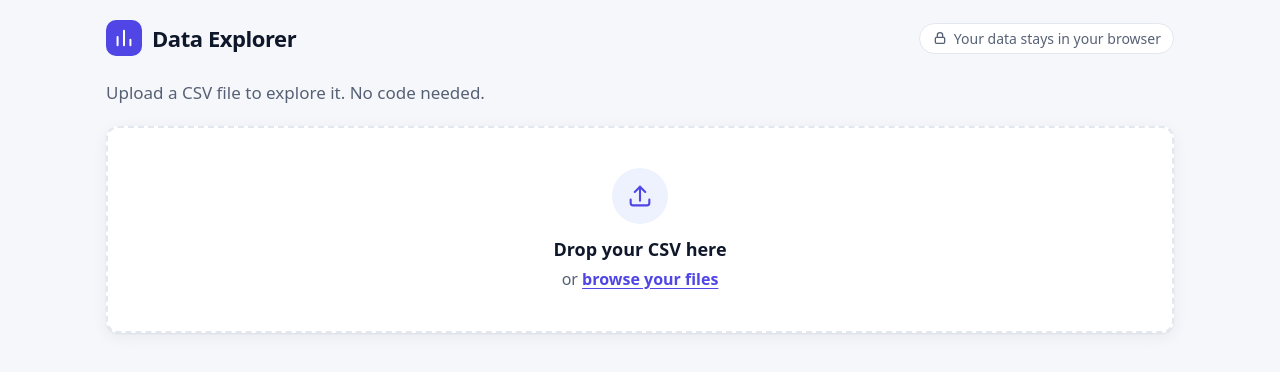
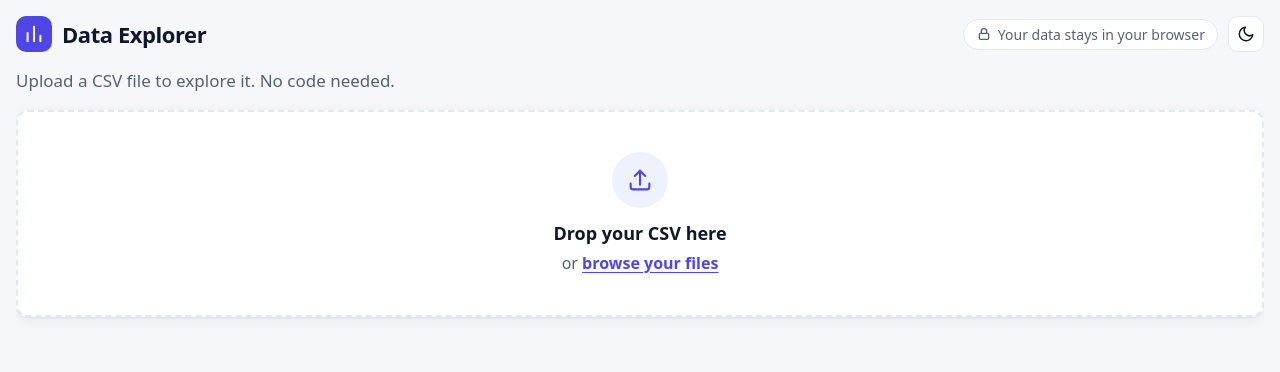
Before and after one commit to marcoscobo/data-explorer, a Vue app: page / in a window 1280 px wide. Shown: the top 372 px of the page. Built offline with nearby package versions, Linux system fonts and the light colour scheme.

Commit message:
feat: single-scroll app shell with theme toggle in header

```diff
--- a/src/App.vue
+++ b/src/App.vue
@@ -2,6 +2,7 @@
 import { ref } from 'vue'
 import FileUpload from './components/FileUpload.vue'
 import DataPreview from './components/DataPreview.vue'
+import ThemeToggle from './components/ThemeToggle.vue'
 import { isCsvFile, parseCsv, type CsvResult } from './csv/parseCsv'
 
 const title = 'Data Explorer'
@@ -54,6 +55,7 @@ async function onSelect(file: File) {
         </span>
         <h1>{{ title }}</h1>
       </div>
+      <div class="actions">
         <p class="privacy">
           <svg
             viewBox="0 0 24 24"
@@ -77,13 +79,24 @@ async function onSelect(file: File) {
           </svg>
           Your data stays in your browser
         </p>
+        <ThemeToggle />
+      </div>
     </header>
 
-    <main class="main">
-      <p class="intro">
+    <main
+      class="main"
+      :class="{ loaded: result?.ok }"
+    >
+      <p
+        v-if="!result?.ok"
+        class="intro"
+      >
         Upload a CSV file to explore it. No code needed.
       </p>
-      <FileUpload @select="onSelect" />
+      <FileUpload
+        :compact="!!result?.ok"
+        @select="onSelect"
+      />
       <div
         v-if="error"
         role="alert"
@@ -106,9 +119,14 @@ async function onSelect(file: File) {
 
 <style scoped>
 .page {
-  max-width: 1100px;
+  display: flex;
+  flex-direction: column;
+  height: 100vh;
+  height: 100dvh;
+  max-width: 1400px;
   margin: 0 auto;
-  padding: 1.25rem 1rem 3rem;
+  padding: 1rem 1rem 1rem;
+  overflow: hidden; /* the page never scrolls; the data area is the only scroller */
 }
 .header {
   display: flex;
@@ -116,7 +134,12 @@ async function onSelect(file: File) {
   align-items: center;
   justify-content: space-between;
   gap: 0.75rem;
-  padding-bottom: 1.5rem;
+  padding-bottom: 1rem;
+}
+.actions {
+  display: flex;
+  align-items: center;
+  gap: 0.625rem;
 }
 .brand {
   display: flex;
@@ -149,8 +172,14 @@ h1 {
 }
 .main {
   display: flex;
+  flex: 1;
   flex-direction: column;
-  gap: 1.25rem;
+  gap: 1rem;
+  min-height: 0;
+  overflow-y: auto; /* only the empty state may need it on very short screens */
+}
+.main.loaded {
+  overflow: hidden;
 }
 .intro {
   margin: 0;
--- a/src/components/DataPreview.vue
+++ b/src/components/DataPreview.vue
@@ -116,6 +116,10 @@ function formatSize(bytes: number) {
 
 <style scoped>
 .card {
+  display: flex;
+  flex: 1 1 auto;
+  flex-direction: column;
+  min-height: 0;
   background: var(--surface);
   border: 1px solid var(--border);
   border-radius: var(--radius);
@@ -124,6 +128,7 @@ function formatSize(bytes: number) {
 }
 .head {
   display: flex;
+  flex: none;
   flex-wrap: wrap;
   align-items: center;
   justify-content: space-between;
@@ -160,6 +165,7 @@ h2 {
   white-space: nowrap;
 }
 .banner {
+  flex: none;
   margin: 1rem 1.25rem 0;
   padding: 0.75rem 1rem;
   border: 1px solid var(--warn-border);
@@ -173,9 +179,10 @@ h2 {
   padding-left: 1.25rem;
 }
 .scroll {
-  overflow: auto;
-  max-height: 60vh;
+  flex: 1 1 auto;
+  min-height: 0;
   margin-top: 1rem;
+  overflow: auto; /* the single scroll area of the page, both directions */
 }
 table {
   width: 100%;
@@ -208,6 +215,7 @@ tbody tr:hover {
   background: var(--accent-soft);
 }
 .note {
+  flex: none;
   margin: 0;
   padding: 0.75rem 1.25rem;
   border-top: 1px solid var(--border);
```
Also changed, not shown: 1 other file (tests, documents, lock files or other folders). Lines whose indentation alone changed are shown as unchanged.
